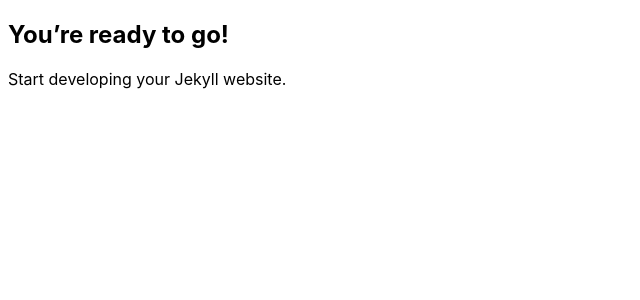
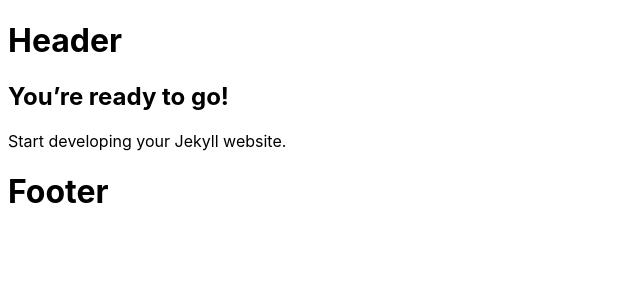
Before and after one commit to jooden/jekyll-pages, a Jekyll site: the page built from index.md, in a window 1280 px wide. Shown: the top 300 px of the page, without its empty margins (0-640 px from the left). Built offline with Jekyll 4.4.1, drawn with Linux system fonts in a browser that asks for light colours.

Commit message:
Add header and footer

```diff
--- a/Gemfile
+++ b/Gemfile
@@ -1,4 +1,6 @@
 # frozen_string_literal: true
+
+# hot reload dev: bundle exec jekyll serve --livereload
 
 source "https://rubygems.org"
 
--- a/_config.yml
+++ b/_config.yml
@@ -1,4 +1,4 @@
 url: "https://jooden.github.io/" # the base hostname & protocol for your site, e.g. http://example.com
-baseurl: "/jekyll-pages/" # the subpath of your site, e.g. /blog
+baseurl: "/jekyll-pages" # the subpath of your site, e.g. /blog
 title: "jekyll-pages" # the name of your site, e.g. ACME Corp.
 description: "A simple Jekyll test."
--- /dev/null
+++ b/_includes/footer.html
@@ -0,0 +1 @@
+<h1>Footer</h1>
--- /dev/null
+++ b/_includes/header.html
@@ -0,0 +1 @@
+<h1>Header</h1>
--- a/_layouts/default.html
+++ b/_layouts/default.html
@@ -7,6 +7,8 @@
     <link rel="stylesheet" href="{{ "/assets/css/main.css" | relative_url }}">
   </head>
   <body>
+    {% include header.html %}
     {{ content }}
+    {% include footer.html %}
   </body>
 </html>
```
Also changed, not shown: 5 other files.
